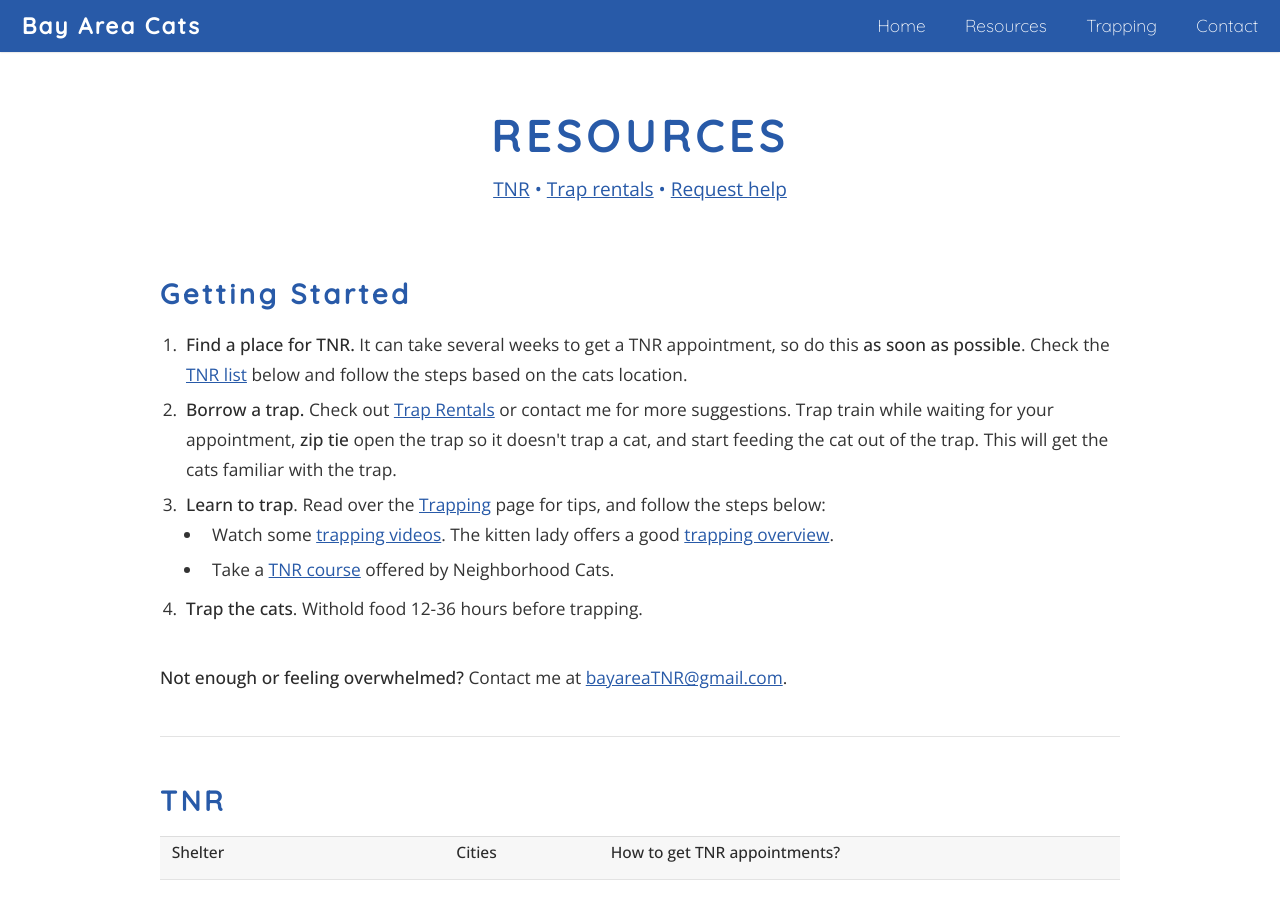
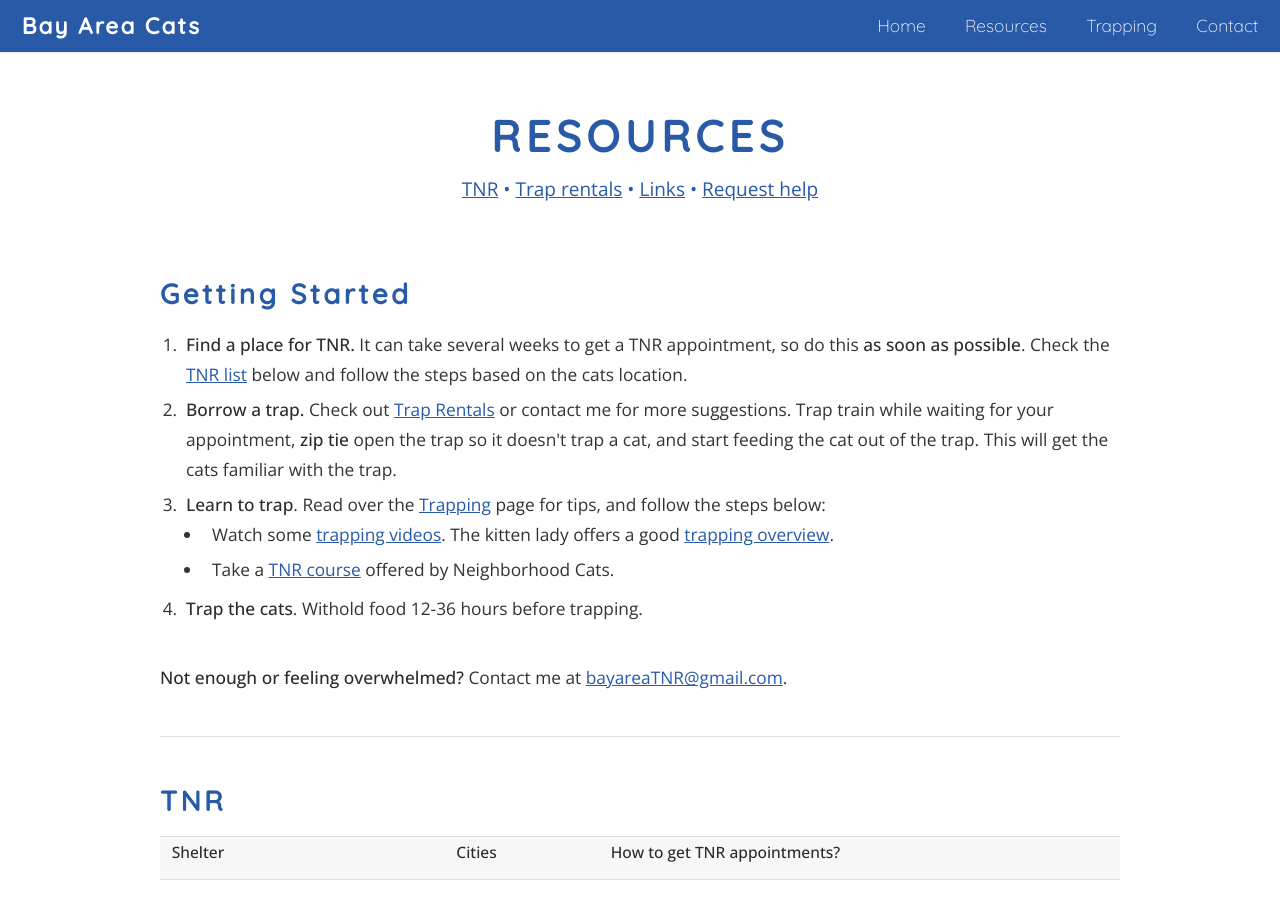
Before and after one commit to sunmeetsingh/bayareacats.github.io, a Jekyll site: the page built from resources.html, in a window 1280 px wide and 900 px high. Built offline with Jekyll 4.4.1, drawn with Linux system fonts in a browser that asks for light colours.

Commit message:
Add links

```diff
--- a/resources.html
+++ b/resources.html
@@ -12,7 +12,7 @@ layout: default
 <section id="main" class="wrapper style1">
     <header class="major">
         <h2>Resources</h2>
-        <p><a href="#tnr">TNR</a> • <a href="#trap-rentals">Trap rentals</a> • <a href="#request-help">Request help</a></p>
+        <p><a href="#tnr">TNR</a> • <a href="#trap-rentals">Trap rentals</a> • <a href="#links">Links</a> • <a href="#request-help">Request help</a></p>
     </header>
 
     <div class="container">
```
